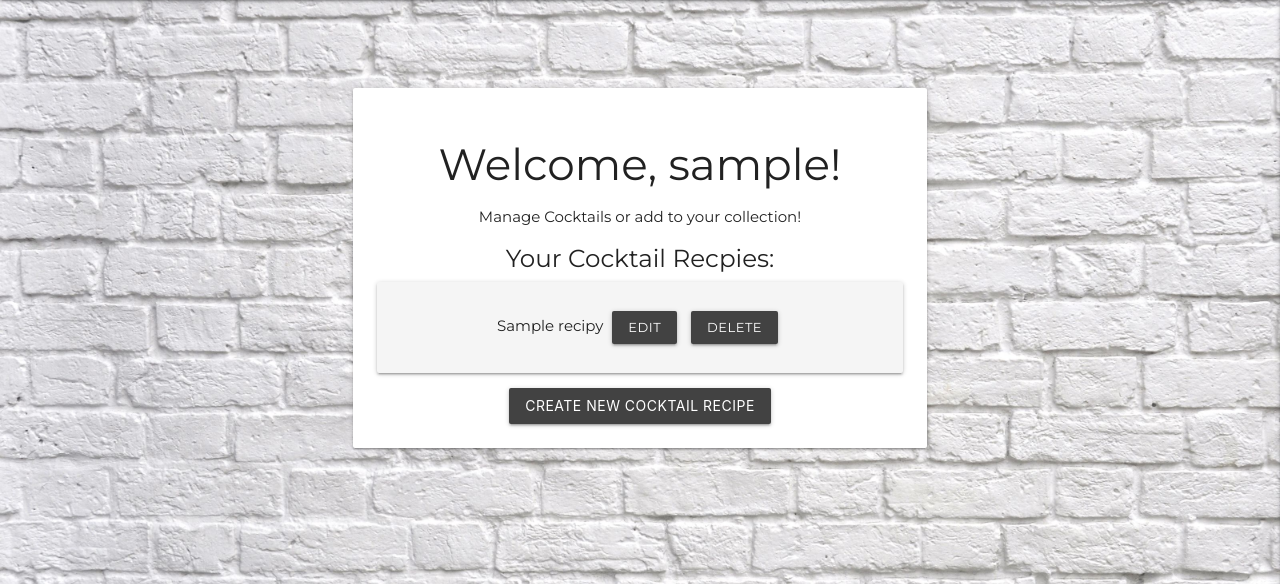
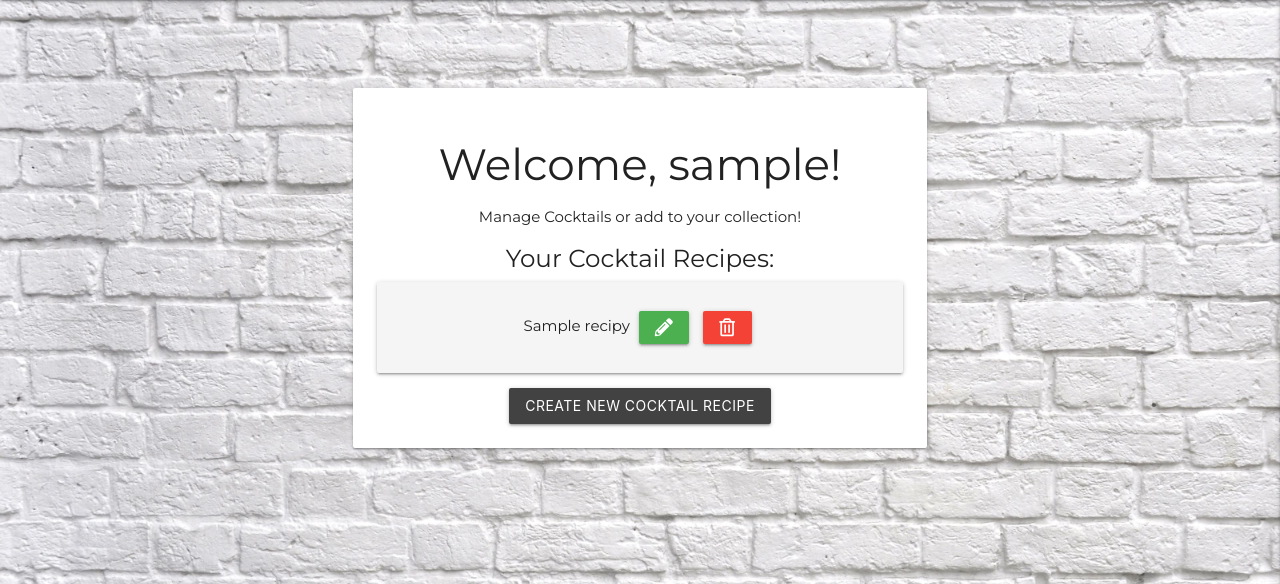
Before and after one commit to AmyKeedwell/3-Milestone-Project-OnTheRocks, a Flask app: page /profile/1 in a window 1280 px wide. Shown: the part 64-648 px from the top of the page. Run offline with Flask 2, Linux system fonts and the light colour scheme; the visitor is signed in with stand-in values (Sample User, id 1); a database or web service that is not in the repository returns one stand-in record (values such as "Sample title"); some libraries are stand-ins or nearby versions.

Commit message:
finished styling of recipes page, need to fix issue with url's not being added to the DB from the add cocktail form!

```diff
--- a/app.py
+++ b/app.py
@@ -86,7 +86,7 @@ def login():
                 return redirect (url_for("login"))
 
         else:
-            #username doesn't exist
+            # username doesn't exist
             flash("Incorrect username and/or password")
             return redirect (url_for("login"))
 
@@ -123,6 +123,7 @@ def logout():
 def add_cocktail():
     if request.method == "POST":
         recipies = {
+            "url": request.form.get("url"),
             "cocktail_name": request.form.get("cocktail_name"),
             "ingredients": request.form.get("ingredients"),
             "method": request.form.get("method"),
--- a/templates/profile.html
+++ b/templates/profile.html
@@ -11,15 +11,24 @@
                 </h3>
                 <p class="text center-align">Manage Cocktails or add to your collection!</p>
                 <h5 class="text center-align">
-                    Your Cocktail Recpies:
+                    Your Cocktail Recipes:
                 </h5>
+
+
+
+
+
 
                 <div class="text center-align">
                     <div class="card-panel small grey lighten-4">
                     {% for recipies in recipies %}
                         {{ recipies.cocktail_name }}
-                        <a href="{{ url_for('edit_recipe', recipies_id=recipies._id ) }}" class="btn-small white-text grey darken-3 waves-effect waves-light">Edit</a>
-                        <a class="btn-small white-text grey darken-3 modal-trigger" href="#modal1">Delete</a>
+                        <a href="{{ url_for('edit_recipe', recipies_id=recipies._id ) }}" class="btn-small green waves-effect waves-light">
+                            <i class="fas fa-pencil-alt"></i>
+                        </a>
+                        <a class="btn-small red modal-trigger" href="#modal1">
+                            <i class="far fa-trash-alt"></i>
+                        </a>
                         <br>
                         <div id="modal1" class="modal">
                             <div class="modal-content">
```
Also changed, not shown: templates/recipes.html (+1 -53 lines).
